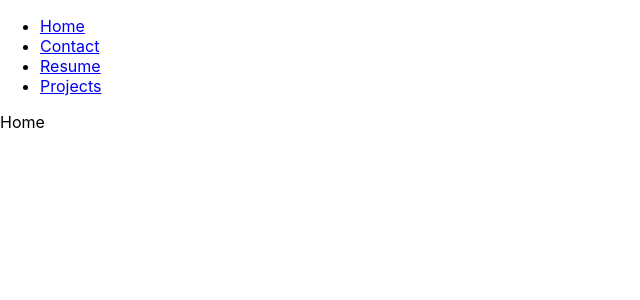
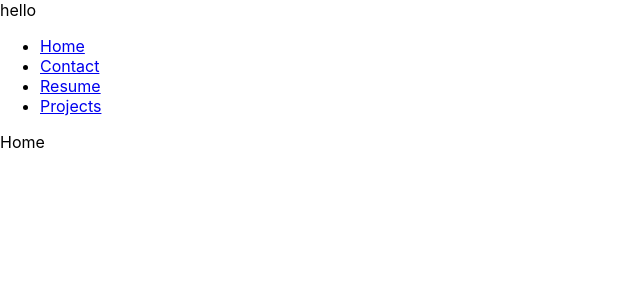
Before and after one commit to k-rhodes/portfolio-react, a React (Create React App) app: page / in a window 1280 px wide. Shown: the top 300 px of the page, without its empty margins (0-640 px from the left). Built offline with nearby package versions, Linux system fonts and the light colour scheme.

Commit message:
added scripts and dependencies to deploy to gh-pages. testin react router

```diff
--- a/package.json
+++ b/package.json
@@ -2,6 +2,7 @@
   "name": "portfolio-react",
   "version": "0.1.0",
   "private": true,
+  "homepage": "https://k-rhodes.github.io/portfolio-react",
   "dependencies": {
     "react": "^16.6.3",
     "react-dom": "^16.6.3",
@@ -12,7 +13,9 @@
     "start": "react-scripts start",
     "build": "react-scripts build",
     "test": "react-scripts test",
-    "eject": "react-scripts eject"
+    "eject": "react-scripts eject",
+    "predeploy": "npm run build",
+    "deploy": "gh-pages -d build"
   },
   "eslintConfig": {
     "extends": "react-app"
--- a/src/App.js
+++ b/src/App.js
@@ -10,6 +10,8 @@ import Projects from "./Projects";
 class App extends Component {
   render() {
     return (
+      <div>
+        hello
         <Router>
           <div>
             <Nav />
@@ -19,6 +21,7 @@ class App extends Component {
             <Route path="/projects" component={Projects} />
           </div>
         </Router>
+      </div>
     );
   }
 }
```
Lines whose indentation alone changed are shown as unchanged.
